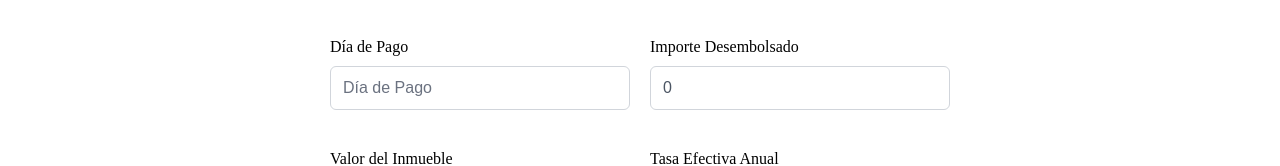
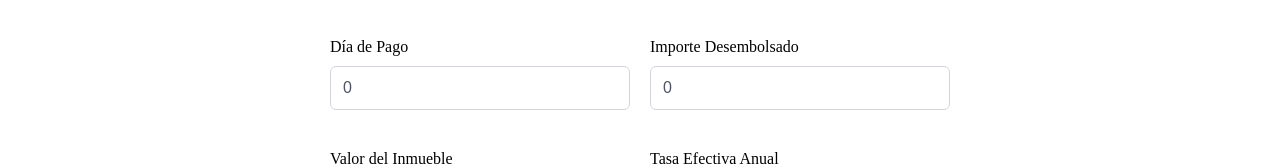
Before and after one commit to EUrbizagastegui/Simulador-Nuevo-Credito-Mi-Vivienda, a React (Vite) app: page /information-input/Shavi in a window 1280 px wide. Shown: the part 324-490 px from the top of the page. Built offline with nearby package versions, Linux system fonts and the light colour scheme; a web font is replaced by a local one.

Commit message:
Cambiada la ubicación del cronograma de pagos. Ahora se muestra en la ruta /view-schedule

```diff
--- a/src/App.jsx
+++ b/src/App.jsx
@@ -7,6 +7,7 @@ import Home from './components/home/Home';
 import Register from './components/register/Register';
 import LogIn from './components/log-in/LogIn';
 import InformationInput from './components/information-input/InformationInput';
+import ViewSchedule from './components/view-schedule/ViewSchedule';
 
 function App() {
   return (
@@ -17,6 +18,7 @@ function App() {
           <Route path="/register" element={<Register />} />
           <Route path="/log-in" element={<LogIn />} />
           <Route path='/information-input/:username' element={<InformationInput />} />
+          <Route path='/view-schedule/:username' element={<ViewSchedule />} />
 
           <Route path="/" element={<Navigate to="/main-page" />} />
           <Route path="*" element={<Navigate to="/main-page" />} />
--- a/src/components/information-input/InformationInput.jsx
+++ b/src/components/information-input/InformationInput.jsx
@@ -1,31 +1,38 @@
 import './InformationInput.css'
 import { useState } from 'react';
 import { useParams } from 'react-router-dom';
+import { useNavigate } from 'react-router-dom';
 import { Toolbar } from 'primereact/toolbar';
 import { Dropdown } from 'primereact/dropdown';
 import { Button } from 'primereact/button';
-import { DataTable } from 'primereact/datatable';
-import { Column } from 'primereact/column';
 import LabelInput from '../label-input/LabelInput';
 
 const InformationInput = () => {
-    const [isScheOpen, setIsScheOpen] = useState(false);
     const { username } = useParams();
-    const [coins, setCoins] = useState('');
-    const [disbursementDate, setDisbursementDate] = useState('');
-    const [paymentDay, setPaymentDay] = useState('');
-    const [amount, setAmount] = useState(0);
-    const [propertyValue, setPropertyValue] = useState(0);
-    const [TEA, setTEA] = useState(0);
-    const [feesPerYear, setFeesPerYear] = useState(0);
-    const [gracePeriod, setGracePeriod] = useState(0);
-    const [paymentPeriod, setPaymentPeriod] = useState(0);
-    const [totalTerm, setTotalTerm] = useState(0);
-    const [desgravamenInsuranceRate, setDesgravamenInsuranceRate] = useState(0);
-    const [propertyInsuranceRate, setPropertyInsuranceRate] = useState(0);
-    const [postage, setPostage] = useState(0);
+    const [data, setData] = useState({
+        'currency': '',
+        'disbursementDate': '',
+        'paymentDay': 0,
+        'amount': 0,
+        'propertyValue': 0,
+        'TEA': 0,
+        'feesPerYear': 0,
+        'gracePeriod': 0,
+        'paymentPeriod': 0,
+        'totalTerm': 0,
+        'desgravamenInsuranceRate': 0,
+        'propertyInsuranceRate': 0,
+        'postage': 0
+    });
 
-    const [schedule, setSchedule] = useState([]);
+    const navigate = useNavigate();
+
+    const updateData = (key, value) => {
+        setData(prevDatos => ({
+            ...prevDatos,
+            [key]: value
+        }));
+    }
 
     const coinOptions = [
         ['Soles', 'Dólares'],
@@ -33,18 +40,18 @@ const InformationInput = () => {
     ]
 
     let information = [
-        ['disbursementDate', 'Fecha de Desembolso del Crédito', disbursementDate, setDisbursementDate, '/^[^<>*!]+$/'],
-        ['paymentDay', 'Día de Pago', paymentDay, setPaymentDay, 'pint'],
-        ['amount', 'Importe Desembolsado', amount, setAmount, 'pnum'],
-        ['propertyValue', 'Valor del Inmueble', propertyValue, setPropertyValue, 'pnum'],
-        ['TEA', 'Tasa Efectiva Anual', TEA, setTEA, 'pnum'],
-        ['feesPerYear', 'Cuotas al Año', feesPerYear, setFeesPerYear, 'pint'],
-        ['gracePeriod', 'Período de Gracia', gracePeriod, setGracePeriod, 'pint'],
-        ['paymentPeriod', 'Período de Pago', paymentPeriod, setPaymentPeriod, 'pint'],
-        ['totalTerm', 'Plazo Total', totalTerm, setTotalTerm, 'pint'],
-        ['desgravamenInsuranceRate', 'Tasa Seguro de Desgravamen', desgravamenInsuranceRate, setDesgravamenInsuranceRate, 'pnum'],
-        ['propertyInsuranceRate', 'Tasa Seguro del Inmueble', propertyInsuranceRate, setPropertyInsuranceRate, 'pnum'],
-        ['postage', 'Portes', postage, setPostage, 'pnum']
+        ['disbursementDate', 'Fecha de Desembolso del Crédito', data.disbursementDate, updateData, '/^[^<>*!]+$/'],
+        ['paymentDay', 'Día de Pago', data.paymentDay, updateData, 'pint'],
+        ['amount', 'Importe Desembolsado', data.amount, updateData, 'pnum'],
+        ['propertyValue', 'Valor del Inmueble', data.propertyValue, updateData, 'pnum'],
+        ['TEA', 'Tasa Efectiva Anual', data.TEA, updateData, 'pnum'],
+        ['feesPerYear', 'Cuotas al Año', data.feesPerYear, updateData, 'pint'],
+        ['gracePeriod', 'Período de Gracia', data.gracePeriod, updateData, 'pint'],
+        ['paymentPeriod', 'Período de Pago', data.paymentPeriod, updateData, 'pint'],
+        ['totalTerm', 'Plazo Total', data.totalTerm, updateData, 'pint'],
+        ['desgravamenInsuranceRate', 'Tasa Seguro de Desgravamen', data.desgravamenInsuranceRate, updateData, 'pnum'],
+        ['propertyInsuranceRate', 'Tasa Seguro del Inmueble', data.propertyInsuranceRate, updateData, 'pnum'],
+        ['postage', 'Portes', data.postage, updateData, 'pnum']
     ]
 
     let userNameH1 = (
@@ -59,124 +66,8 @@ const InformationInput = () => {
     )
 
     const toggleSchedule = () => {
-        setIsScheOpen(true)
-        calculateSchedule()
-    }
-
-    let inicialAmount = Number(amount);
-    const TNA = ((1 + (TEA / 100)) ** (1 / (12)) - 1) * 12 * 365 / 360
-    const i = TNA / 365 * 30
-    let monthlyInterest = 0
-    const TDA = (desgravamenInsuranceRate / 100) * 12
-    const d = TDA / 365 * 30
-    let monthlyDesgravamenInsurance = inicialAmount * d
-    const TMA = (propertyInsuranceRate / 100) * 12
-    const n = TMA / 365 * 30
-    const monthlyPropertyInsurance = propertyValue * n
-    const portes = Number(postage)
-    let initialFee = 0
-    let fee = 0
-    let gPeriod = gracePeriod
-    let amortization = 0
-    let counter = 1
-    let contadorPeriodoGracia = 1
-    let totalAmortizacion = 0
-
-    let newArray = [
-        {
-            n: 0,
-            inicialAmount: 50000.00,
-            amortization: null,
-            monthlyInterest: null,
-            monthlyDesgravamenInsurance: null,
-            monthlyPropertyInsurance: null,
-            postage: null,
-            fee: null
-        }
-    ]
-    const columns = [
-        {field: 'n', header: 'N°'},
-        {field: 'inicialAmount', header: 'Saldo Capital'},
-        {field: 'amortization', header: 'Amortización'},
-        {field: 'monthlyInterest', header: 'Interés'},
-        {field: 'monthlyDesgravamenInsurance', header: 'Seg. Desg.'},
-        {field: 'monthlyPropertyInsurance', header: 'Seg. Inm.'},
-        {field: 'postage', header: 'Portes'},
-        {field: 'fee', header: 'Cuota'}
-    ];
-
-    const calculateSchedule = () => {
-        if ((inicialAmount).toFixed(2) <= 0.00) {
-            console.log(totalAmortizacion)
-            return
-        }
-
-        monthlyInterest = inicialAmount * i
-
-        if (gPeriod == 0) {
-            if (contadorPeriodoGracia == 1) {
-                initialFee = inicialAmount * (i / (1 - (1 + i) ** (-(totalTerm - gracePeriod))))
-
-                fee = initialFee + monthlyDesgravamenInsurance + monthlyPropertyInsurance + portes
-
-                contadorPeriodoGracia++
-            }
-
-            amortization = fee - monthlyInterest - monthlyDesgravamenInsurance - monthlyPropertyInsurance - portes
-            totalAmortizacion += amortization
-
-            inicialAmount = inicialAmount - amortization
-
-            newArray.push(
-                {
-                    n: counter,
-                    inicialAmount: (inicialAmount).toFixed(2),
-                    amortization: (amortization).toFixed(2),
-                    monthlyInterest: (monthlyInterest).toFixed(2),
-                    monthlyDesgravamenInsurance: (monthlyDesgravamenInsurance).toFixed(2),
-                    monthlyPropertyInsurance: (monthlyPropertyInsurance).toFixed(2),
-                    postage: (portes).toFixed(2),
-                    fee: (fee).toFixed(2)
-                }
-            );
-        } else {
-            inicialAmount = inicialAmount + monthlyInterest + monthlyDesgravamenInsurance + monthlyPropertyInsurance + portes
-
-            gPeriod--
-
-            newArray.push(
-                {
-                    n: counter,
-                    inicialAmount: (inicialAmount).toFixed(2),
-                    amortization: (0.00).toFixed(2),
-                    monthlyInterest: (0.00).toFixed(2),
-                    monthlyDesgravamenInsurance: (0.00).toFixed(2),
-                    monthlyPropertyInsurance: (0.00).toFixed(2),
-                    postage: (0.00).toFixed(2),
-                    fee: (0.00).toFixed(2)
-                }
-            );
-        }
-
-        /* // Agregar los números redondeados al newArray
-        newArray.push(
-            {
-                n: counter,
-                inicialAmount: (inicialAmount).toFixed(2),
-                amortization: (amortization).toFixed(2),
-                monthlyInterest: (monthlyInterest).toFixed(2),
-                monthlyDesgravamenInsurance: (monthlyDesgravamenInsurance).toFixed(2),
-                monthlyPropertyInsurance: (monthlyPropertyInsurance).toFixed(2),
-                postage: (portes).toFixed(2),
-                fee: (fee).toFixed(2)
-            }
-        ); */
-
-        setSchedule(newArray)
-
-        counter++
-
-        calculateSchedule()
+        // Redirige a la página de cronograma pasando los datos iniciales como estado
+        navigate('/view-schedule/' + username, {state: {data}});
     }
 
     return (
@@ -187,7 +78,7 @@ const InformationInput = () => {
             <div className="information-input-content">
                 <div className='input-currency'>
                     <label htmlFor="currency">Moneda</label>
-                    <Dropdown id="currency" value={coins} onChange={(e) => setCoins(e.value)} options={coinOptions[0]} placeholder='Selecciona una moneda' />
+                    <Dropdown id="currency" value={data.currency} onChange={(e) => updateData('currency', e.value)} options={coinOptions[0]} placeholder='Selecciona una moneda' />
                 </div>
                 {information.map((info) =>
                     <LabelInput key={info[0]} id={info[0]} text={info[1]} state={info[2]} setState={info[3]} keyfilter={info[4]} />
@@ -196,15 +87,6 @@ const InformationInput = () => {
 
             <Button label='Calcular' onClick={toggleSchedule}/>
 
-            {
-                isScheOpen &&
-                    <DataTable value={schedule} tableStyle={{ minWidth: '50rem' }}>
-                        {columns.map((col, i) => (
-                            <Column key={col.field} field={col.field} header={col.header} />
-                        ))}
-                    </DataTable>
-            }
-
             <Toolbar className='footer' center='© 2024 Erick Urbizagastegui - Salvador Torres'/>
         </div>
     )
--- a/src/components/label-input/LabelInput.jsx
+++ b/src/components/label-input/LabelInput.jsx
@@ -5,7 +5,7 @@ const LabelInput = ({ id, text, state, setState, keyfilter}) => {
     return (
         <div className='label-input'>
             <label htmlFor={id}>{text}</label>
-            <InputText id={id} placeholder={text} value={state} onChange={(e) => setState(e.target.value) } keyfilter={keyfilter}/>
+            <InputText id={id} placeholder={text} value={state} onChange={(e) => setState(id, e.target.value) } keyfilter={keyfilter}/>
         </div>
     )
 }
--- /dev/null
+++ b/src/components/view-schedule/ViewSchedule.jsx
@@ -0,0 +1,148 @@
+import './ViewSchedule.css'
+import { useEffect, useState } from 'react';
+import { useLocation } from 'react-router-dom';
+import { Button } from 'primereact/button';
+import { DataTable } from 'primereact/datatable';
+import { Column } from 'primereact/column';
+
+const ViewSchedule = () => {
+    const [schedule, setSchedule] = useState([]);
+
+    const location = useLocation();
+    const data = location.state.data;
+    console.log(data)
+
+    let inicialAmount = Number(data.amount);
+    const TNA = ((1 + (Number(data.TEA) / 100)) ** (1 / (12)) - 1) * 12 * 365 / 360
+    const i = TNA / 365 * 30
+    let monthlyInterest = 0
+    const TDA = (Number(data.desgravamenInsuranceRate) / 100) * 12
+    const d = TDA / 365 * 30
+    let monthlyDesgravamenInsurance = inicialAmount * d
+    const TMA = (Number(data.propertyInsuranceRate) / 100) * 12
+    const n = TMA / 365 * 30
+    const monthlyPropertyInsurance = Number(data.propertyValue) * n
+    const portes = Number(data.postage)
+    let initialFee = 0
+    let fee = 0
+    let gPeriod = Number(data.gracePeriod)
+    let amortization = 0
+    let counter = 1
+    let contadorPeriodoGracia = 1
+    let totalAmortizacion = 0
+
+    let newArray = [
+        {
+            n: 0,
+            inicialAmount: Number(data.amount),
+            amortization: null,
+            monthlyInterest: null,
+            monthlyDesgravamenInsurance: null,
+            monthlyPropertyInsurance: null,
+            postage: null,
+            fee: null
+        }
+    ]
+
+    const columns = [
+        {field: 'n', header: 'N°'},
+        {field: 'inicialAmount', header: 'Saldo Capital'},
+        {field: 'amortization', header: 'Amortización'},
+        {field: 'monthlyInterest', header: 'Interés'},
+        {field: 'monthlyDesgravamenInsurance', header: 'Seg. Desg.'},
+        {field: 'monthlyPropertyInsurance', header: 'Seg. Inm.'},
+        {field: 'postage', header: 'Portes'},
+        {field: 'fee', header: 'Cuota'}
+    ];
+
+    const calculateSchedule = () => {
+        if ((inicialAmount).toFixed(2) <= 0.00) {
+            console.log(totalAmortizacion)
+            return
+        }
+
+        monthlyInterest = inicialAmount * i
+
+        if (gPeriod == 0) {
+            if (contadorPeriodoGracia == 1) {
+                initialFee = inicialAmount * (i / (1 - (1 + i) ** (-(Number(data.totalTerm) - Number(data.gracePeriod)))))
+
+                fee = initialFee + monthlyDesgravamenInsurance + monthlyPropertyInsurance + portes
+
+                contadorPeriodoGracia++
+            }
+
+            amortization = fee - monthlyInterest - monthlyDesgravamenInsurance - monthlyPropertyInsurance - portes
+            totalAmortizacion += amortization
+
+            inicialAmount = inicialAmount - amortization
+
+            newArray.push(
+                {
+                    n: counter,
+                    inicialAmount: (inicialAmount).toFixed(2),
+                    amortization: (amortization).toFixed(2),
+                    monthlyInterest: (monthlyInterest).toFixed(2),
+                    monthlyDesgravamenInsurance: (monthlyDesgravamenInsurance).toFixed(2),
+                    monthlyPropertyInsurance: (monthlyPropertyInsurance).toFixed(2),
+                    postage: (portes).toFixed(2),
+                    fee: (fee).toFixed(2)
+                }
+            );
+        } else {
+            inicialAmount = inicialAmount + monthlyInterest + monthlyDesgravamenInsurance + monthlyPropertyInsurance + portes
+
+            gPeriod--
+
+            newArray.push(
+                {
+                    n: counter,
+                    inicialAmount: (inicialAmount).toFixed(2),
+                    amortization: (0.00).toFixed(2),
+                    monthlyInterest: (0.00).toFixed(2),
+                    monthlyDesgravamenInsurance: (0.00).toFixed(2),
+                    monthlyPropertyInsurance: (0.00).toFixed(2),
+                    postage: (0.00).toFixed(2),
+                    fee: (0.00).toFixed(2)
+                }
+            );
+        }
+
+        /* // Agregar los números redondeados al newArray
+        newArray.push(
+            {
+                n: counter,
+                inicialAmount: (inicialAmount).toFixed(2),
+                amortization: (amortization).toFixed(2),
+                monthlyInterest: (monthlyInterest).toFixed(2),
+                monthlyDesgravamenInsurance: (monthlyDesgravamenInsurance).toFixed(2),
+                monthlyPropertyInsurance: (monthlyPropertyInsurance).toFixed(2),
+                postage: (portes).toFixed(2),
+                fee: (fee).toFixed(2)
+            }
+        ); */
+
+        setSchedule(newArray)
+
+        counter++
+
+        calculateSchedule()
+    }
+
+    useEffect(() => {
+        calculateSchedule()
+    }, [])
+
+    return (
+        <div>
+            <h1>View Schedule</h1>
+            <DataTable value={schedule} tableStyle={{ minWidth: '50rem' }}>
+                {columns.map((col, i) => (
+                    <Column key={col.field} field={col.field} header={col.header} />
+                ))}
+            </DataTable>
+        </div>
+    )
+}
+
+export default ViewSchedule
```
Also changed, not shown: src/components/view-schedule/ViewSchedule.css (added).
